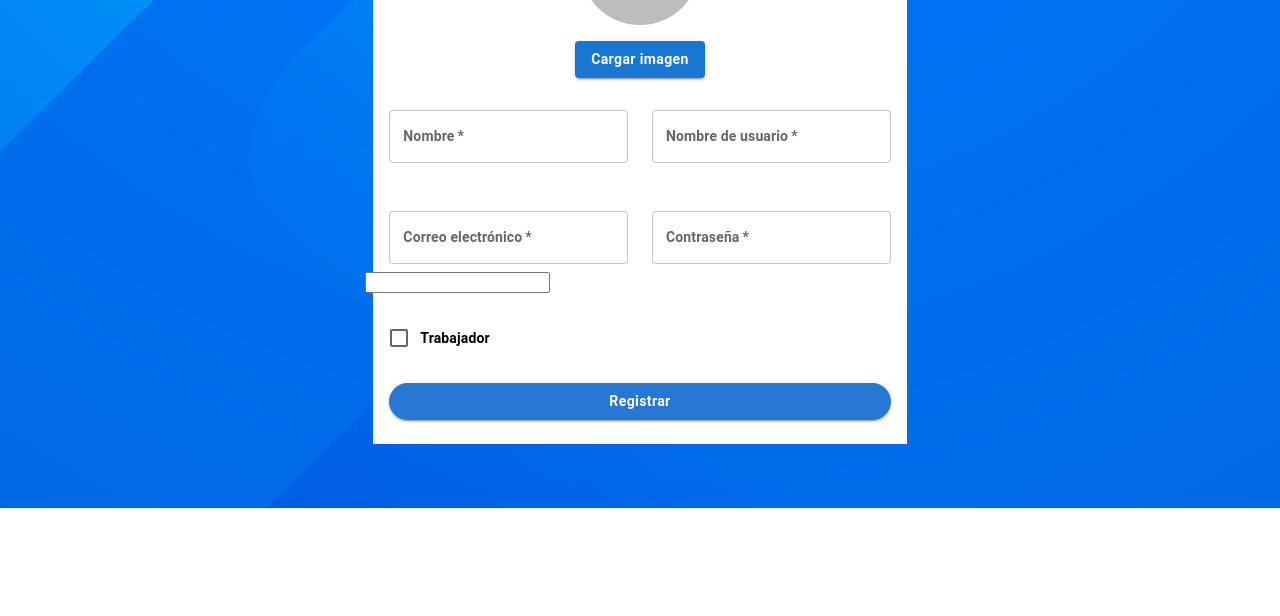
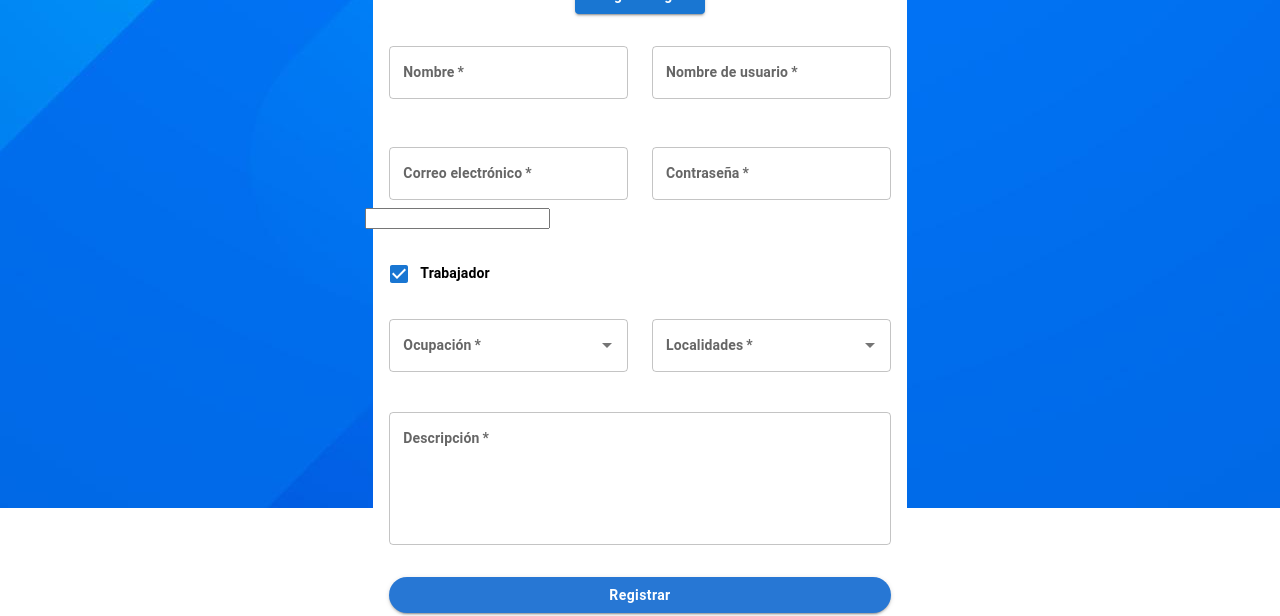
Before and after one commit to SubrosaDeddy/PWII-Project, a React (Create React App) app in the folder ourker-app/: page /SignIn in a window 1280 px wide. Both pictures are taken after a click on the label "Trabajador". Shown: the part 292-908 px from the top of the page. Before the commit the page ends 800 px from the top, so only its background shows below. Built offline with nearby package versions, Linux system fonts and the light colour scheme; the HTML template or start-up script is replaced by a standard one.

Commit message:
SignIn Data Worker

```diff
--- a/ourker-app/src/pages/SignIn.js
+++ b/ourker-app/src/pages/SignIn.js
@@ -44,7 +44,11 @@ const theme = createTheme({
 });
 
 export default function SignIn(props) {
-  const fileInput = document.getElementById("select-image");
+  const [checked, setChecked] = useState(false);
+
+  const handleChange = () => {
+    setChecked(!checked);
+  };
 
   const options = ["Carpintero", "Mecanico"];
   const [value, setValue] = React.useState();
@@ -255,8 +259,66 @@ export default function SignIn(props) {
                   <FormControlLabel
                     control={<Checkbox defaultChecked />}
                     label="Trabajador"
+                    checked={checked}
+                    onChange={handleChange}
                   />
                 </Grid>
+
+                {checked && (
+                  <Grid item xs={12} md={6}>
+                    <Autocomplete
+                      value={value}
+                      onChange={(event, newValue) => {
+                        setValue(newValue);
+                      }}
+                      inputValue={inputValue}
+                      onInputChange={(event, newInputValue) => {
+                        setInputValue(newInputValue);
+                      }}
+                      id="combo-box-demo"
+                      options={options}
+                      sx={{ mx: "auto" }}
+                      renderInput={(params) => (
+                        <TextField {...params} label="Ocupación" required />
+                      )}
+                    />
+                  </Grid>
+                )}
+                {checked && (
+                  <Grid item xs={12} md={6}>
+                    <Autocomplete
+                      value={value}
+                      onChange={(event, newValue) => {
+                        setValue(newValue);
+                      }}
+                      inputValue={inputValue}
+                      onInputChange={(event, newInputValue) => {
+                        setInputValue(newInputValue);
+                      }}
+                      id="combo-box-demo"
+                      options={options}
+                      sx={{ mx: "auto" }}
+                      renderInput={(params) => (
+                        <TextField {...params} label="Localidades" required />
+                      )}
+                    />
+                  </Grid>
+                )}
+                {checked && (
+                  <Grid item xs={12}>
+                    <TextField
+                      margin="normal"
+                      id="outlined-basic"
+                      label="Descripción"
+                      variant="outlined"
+                      required
+                      multiline
+                      fullWidth
+                      maxRows={5}
+                      rows={5}
+                    />
+                  </Grid>
+                )}
                 {/* <button onClick={uploadImage}>Upload</button> */}
                 <Grid item xs={12}>
                   <Button
```
